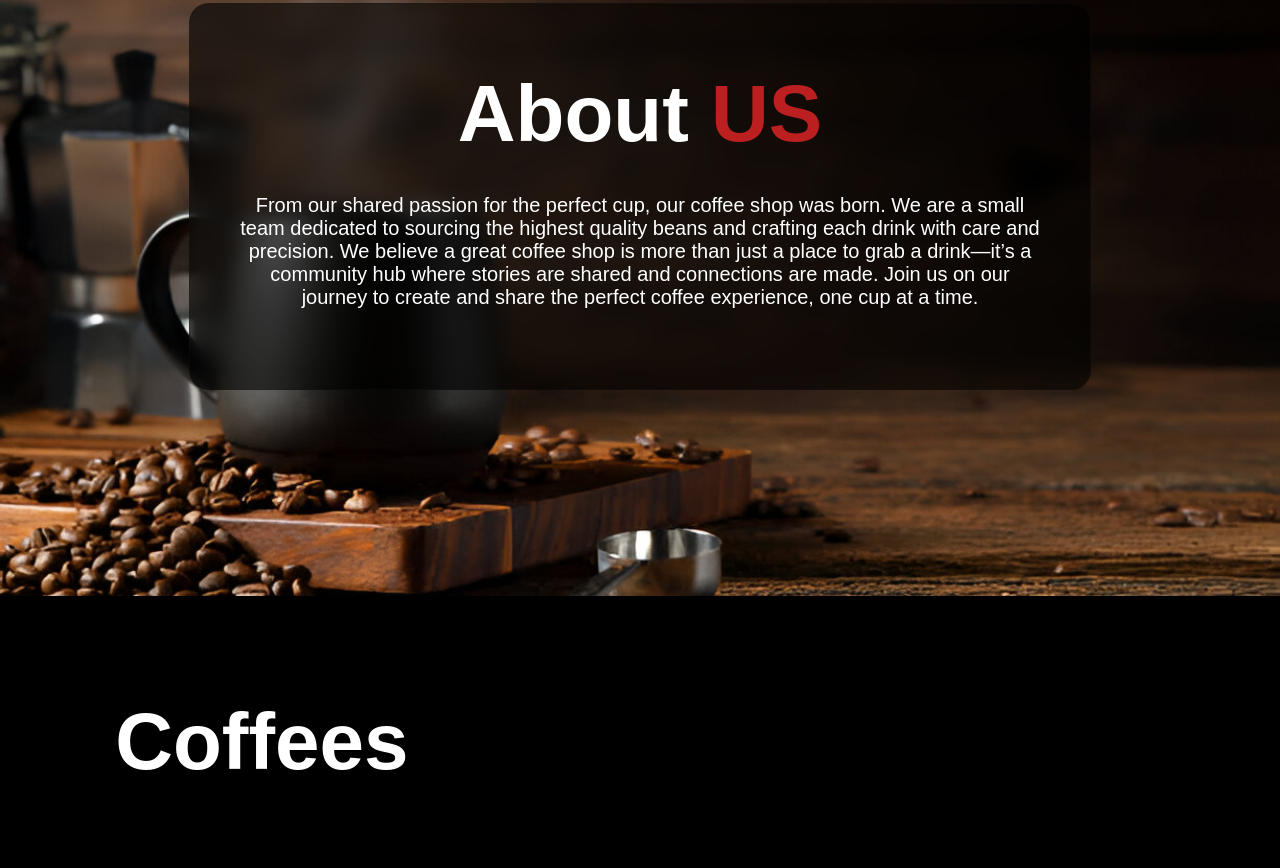
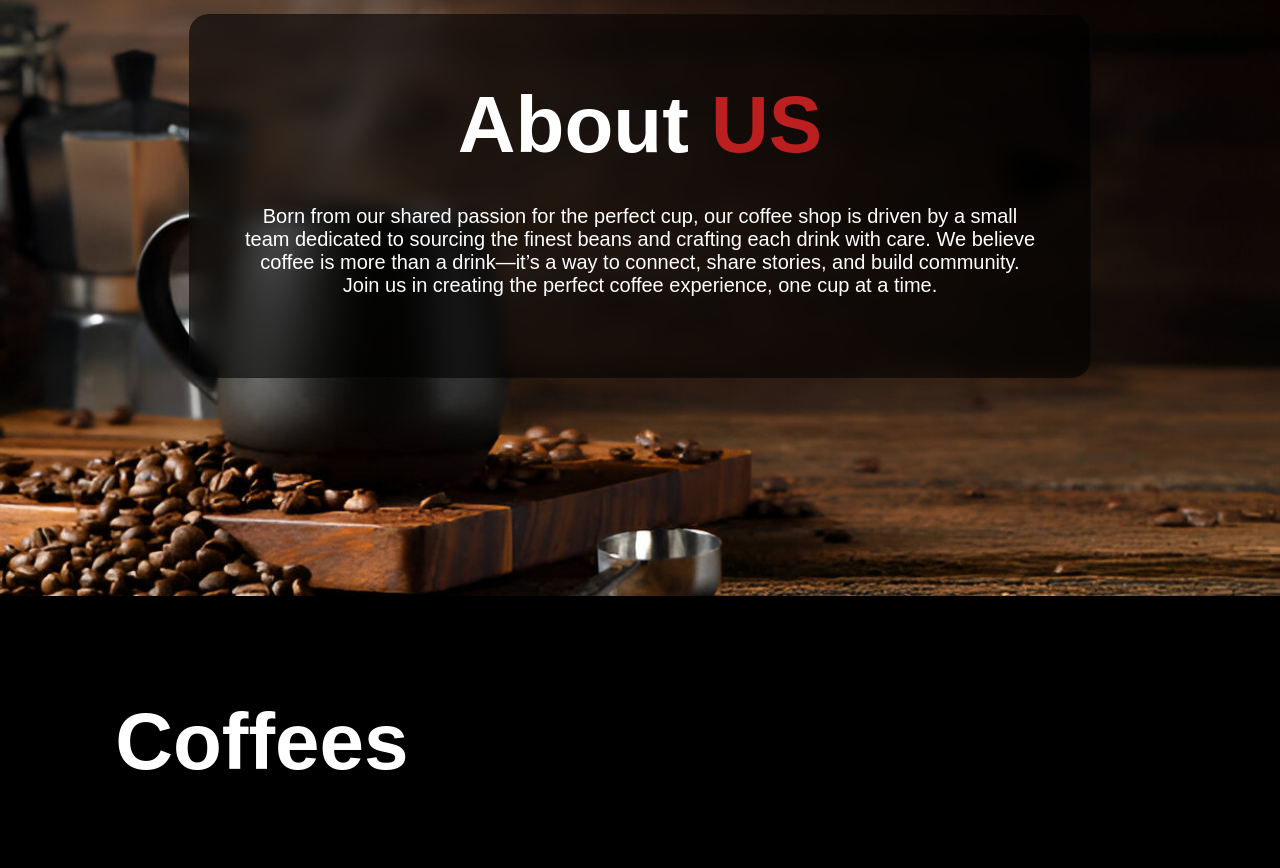
Before and after one commit to intiaz-tapu/Coffee_Shop, a plain HTML site: page index.html in a window 1280 px wide. Shown: the part 1004-1872 px from the top of the page. Drawn offline with nearby package versions, Linux system fonts and the light colour scheme.

Commit message:
Update index.html

```diff
--- a/index.html
+++ b/index.html
@@ -42,13 +42,8 @@
       <div class="about-content">
         <h2 class="heading">About <span>US</span></h2>
         <p>
-          From our shared passion for the perfect cup, our coffee shop was born.
-          We are a small team dedicated to sourcing the highest quality beans
-          and crafting each drink with care and precision. We believe a great
-          coffee shop is more than just a place to grab a drink—it’s a community
-          hub where stories are shared and connections are made. Join us on our
-          journey to create and share the perfect coffee experience, one cup at
-          a time.
+         Born from our shared passion for the perfect cup, our coffee shop is driven by a small team dedicated to sourcing the finest beans and crafting each drink with care. We believe coffee is more than a drink—it’s a way to connect, share stories, and build community. Join us in creating the perfect coffee experience, one cup at a time.
+
         </p>
       </div>
     </section>
```
